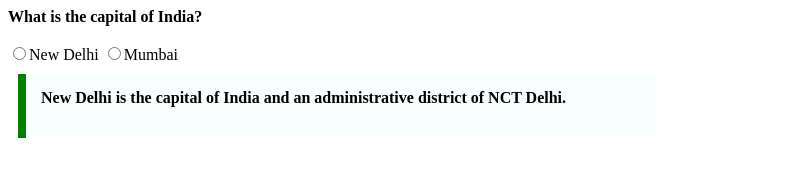
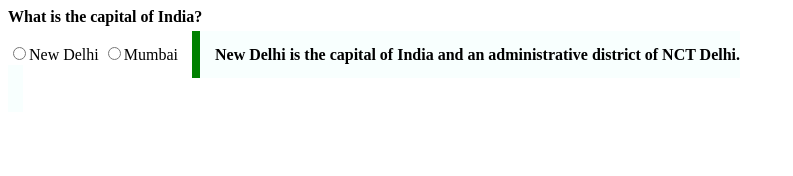
Before and after one commit to acciojob/trivia-phogatheena, a website: page main.html in a window 1280 px wide. Shown: the whole page, without its empty margins (0-793 px from the left). Drawn offline with Linux system fonts and the light colour scheme.

Commit message:
created a submission

```diff
--- a/main.html
+++ b/main.html
@@ -13,7 +13,7 @@
 		<label for="radi"></label>
 	<input type = "radio" name="radi">New Delhi
 	<input type = "radio" name="radi">Mumbai
-	<blockquote class="block">
+	<blockquote.block class="block">
 	   New Delhi is the capital of India and an administrative district of NCT Delhi.
 	<blockquote>
     <script type="text/javascript" src="./script.js">
```
